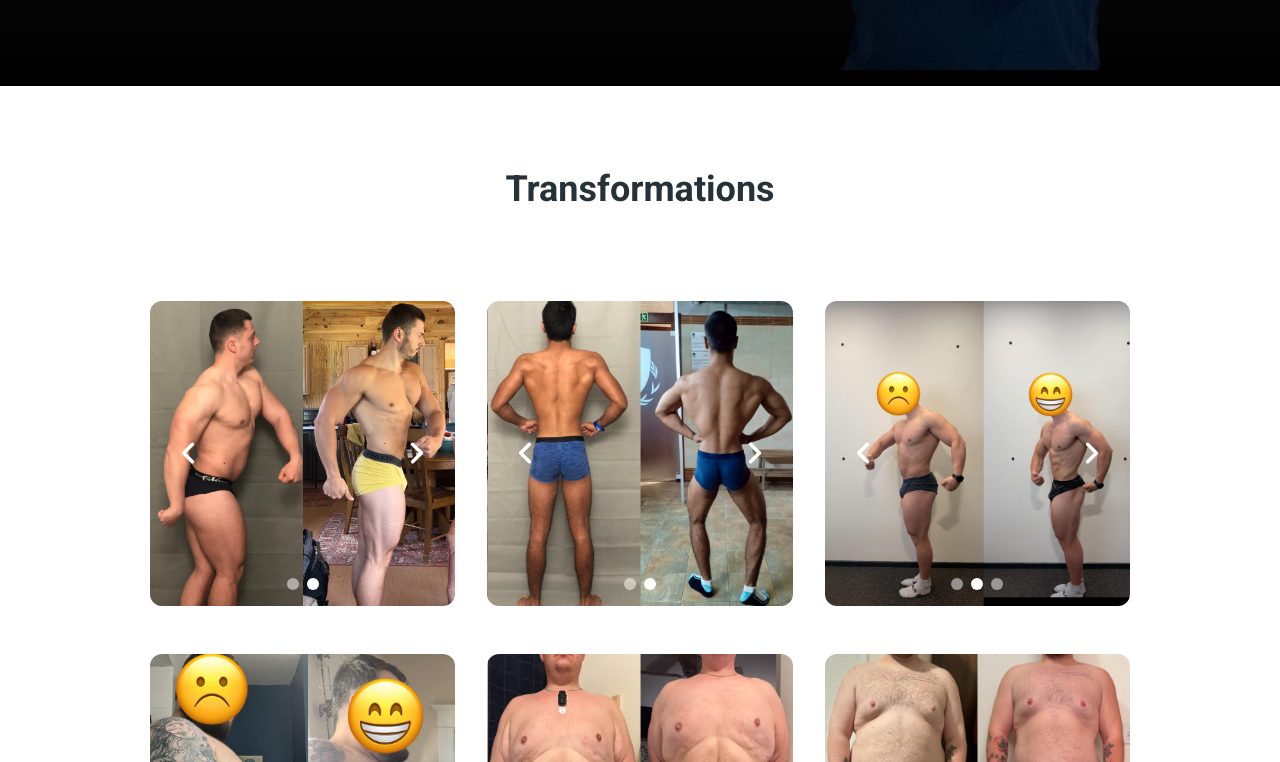
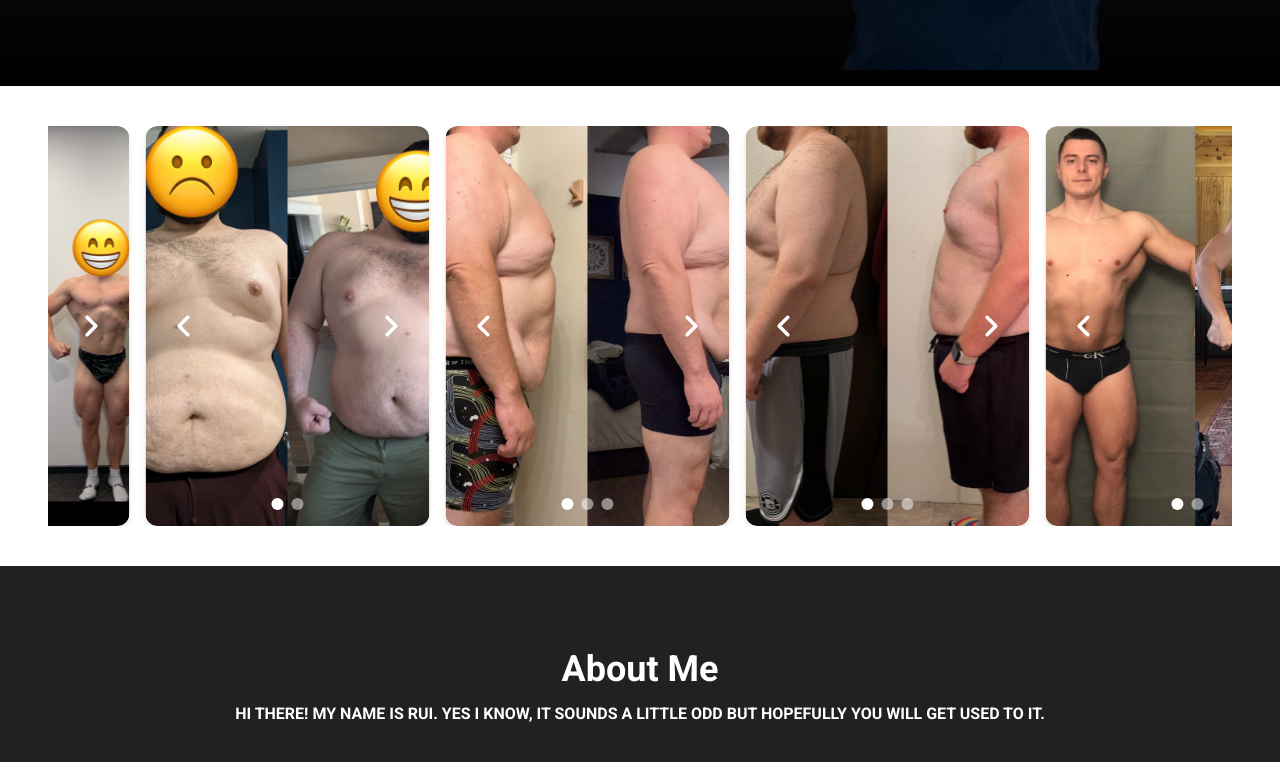
Before and after one commit to ruimiguelbastos/rbfitness-website, a Next.js app: page / in a window 1280 px wide. Shown: the part 698-1460 px from the top of the page. Built offline with nearby package versions, Linux system fonts and the light colour scheme.

Commit message:
added carrousel for testimonials

```diff
--- a/package.json
+++ b/package.json
@@ -14,6 +14,8 @@
   "dependencies": {
     "@heroicons/react": "2.0.18",
     "@material-tailwind/react": "2.1.2",
+    "embla-carousel-autoplay": "^8.6.0",
+    "embla-carousel-react": "^8.6.0",
     "next": "13.4.0",
     "react": "18",
     "react-dom": "18"
--- a/src/app/testimonials.tsx
+++ b/src/app/testimonials.tsx
@@ -2,6 +2,8 @@
 
 import React from "react";
 import { Typography } from "@material-tailwind/react";
+import useEmblaCarousel from 'embla-carousel-react'
+import Autoplay from 'embla-carousel-autoplay'
 import GalleryWithCarousel from "../components/gallery-with-carousel";
 
 const TESTIMONIALS = [
@@ -92,21 +94,35 @@ const TESTIMONIALS = [
 ];
 
 export function Testimonials() {
+  const [emblaRef] = useEmblaCarousel({
+    loop: true,
+    align: 'start',
+    slidesToScroll: 1
+  }, [
+    Autoplay({ delay: 2000, stopOnInteraction: false })
+  ]);
+
   return (
-    <section id="transformations" className="px-10 py-20">
-      <div className="container mx-auto">
-        <div className="mb-20 flex w-full flex-col items-center">
-          <Typography variant="h2" color="blue-gray" className="mb-2">
-            Transformations
-          </Typography>
-        </div>
-        <div className="grid grid-cols-1 gap-x-8 gap-y-12 md:grid-cols-3 lg:px-20">
-          {TESTIMONIALS.map(({ images }, key) => (
-            <GalleryWithCarousel key={key} {...images} />
-          ))}
+    <section className="py-10 bg-white">
+      <div className="px-3 md:px-6 lg:px-12 ">
+        <div className="overflow-hidden" ref={emblaRef}>
+          {/* Container */}
+          <div className="flex ml-[-16px]">
+            {TESTIMONIALS.map(({ images }, key) => (
+              <div
+                key={key}
+                className="flex-[0_0_100%] md:flex-[0_0_50%] lg:flex-[0_0_25%] min-w-0 pl-[16px] relative h-[400px]"
+              >
+                <div className="relative h-full w-full rounded-xl overflow-hidden shadow-md">
+                  <GalleryWithCarousel key={key} {...images} />
+                </div>
+              </div>
+            ))}
+          </div>
         </div>
       </div>
     </section>
   );
 }
+
 export default Testimonials;
--- a/src/components/gallery-with-carousel.tsx
+++ b/src/components/gallery-with-carousel.tsx
@@ -2,7 +2,7 @@ import { Carousel } from "@material-tailwind/react";
 
 export function GalleryWithCarousel(images) {
   return (
-    <Carousel loop={true} autoplay={true} className="rounded-xl">
+    <Carousel loop={true} autoplay={false} className="rounded-xl">
       {Object.values(images).map(({ source, title }, key) => (
         <img
           key={key}
```
